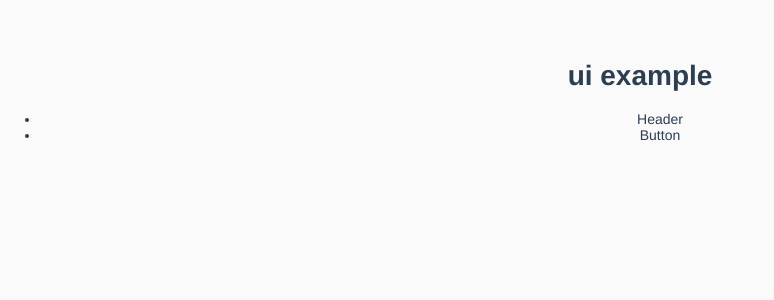
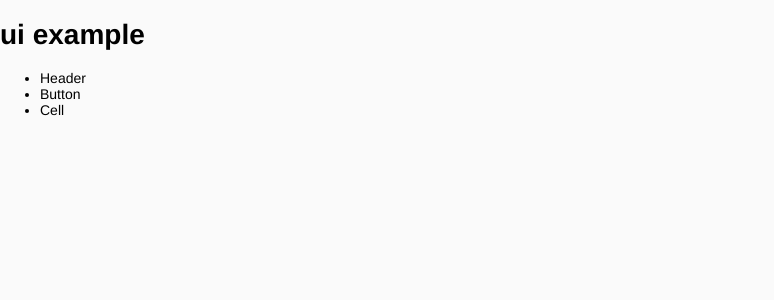
Before and after one commit to lily-white/js-daily-learning, a Vue app in the folder learn-mint-ui/: page /button in a window 1280 px wide. Shown: the top 300 px of the page, without its empty margins (0-774 px from the left). Built offline with nearby package versions, Linux system fonts and the light colour scheme.

Commit message:
start cell

```diff
--- a/learn-mint-ui/src/App.vue
+++ b/learn-mint-ui/src/App.vue
@@ -11,22 +11,16 @@ export default {
 </script>
 
 <style>
-#app {
-  font-family: 'Avenir', Helvetica, Arial, sans-serif;
-  -webkit-font-smoothing: antialiased;
-  -moz-osx-font-smoothing: grayscale;
-  text-align: center;
-  color: #2c3e50;
-  margin-top: 60px;
-}
-a {
-  text-decoration: none;
-  color: inherit;
-}
-button, input, optgroup, select, textarea {
-    color: inherit;
-    font: inherit;
+@reset-global mobile;
+
+ html, body {
+    background-color: #fafafa;
+    -webkit-overflow-scrolling: touch;
+    user-select: none;
+  }
+  body {
     margin: 0;
-    vertical-align: middle;
-}
+    font-size: 14px;
+    font-family: "Helvetica Neue", Helvetica, STHeiTi, Arial, sans-serif;
+  }
 </style>
--- a/learn-mint-ui/src/example/Example.vue
+++ b/learn-mint-ui/src/example/Example.vue
@@ -4,6 +4,7 @@
 		<ul>
 			<router-link to="/header" tag="li">Header</router-link>
 			<router-link to="/button" tag="li">Button</router-link>
+			<router-link to="/cell" tag="li">Cell</router-link>
 		</ul>
 	</div>
 
@@ -20,16 +21,5 @@ export default {
 </script>
 
 <style>
- @reset-global mobile;
 
- html, body {
-    background-color: #fafafa;
-    -webkit-overflow-scrolling: touch;
-    user-select: none;
-  }
-  body {
-  	margin: 0;
-    font-size: 14px;
-    font-family: "Helvetica Neue", Helvetica, STHeiTi, Arial, sans-serif;
-  }
 </style>
--- /dev/null
+++ b/learn-mint-ui/src/example/pages/cell.vue
@@ -0,0 +1,52 @@
+<template>
+	<div class="page-cell">
+		<a class="m-cell">
+			<div class="m-cell-wrapper">
+				<div class="m-cell-title">
+					<span class="m-cell-text">标题文字</span>
+				</div>
+				<div class="m-cell-value"></div>
+			</div>
+		</a>
+	</div>
+</template>
+<script>
+	export default {
+		name: 'Cell'
+	}
+</script>
+<style>
+@component page {
+	@descendent cell {
+	}
+}
+@component-namespace m {
+	@component cell {
+		background-color: #fff;
+		box-sizing: border-box;
+		color: inherit;
+		display: block;
+		min-height: 48px;
+		overflow: hidden;
+		position: relative;
+		text-decoration: none;
+
+		@descendent wrapper {
+			background-image: linear-gradient(180deg, #d9d9d9, #d9d9d9 50%, transparent 100%);
+			background-repeat: no-repeat;
+		    background-origin: content-box;
+		    background-position: top left;
+			background-size: 120% 1px;
+			padding: 0 10px;
+			display: flex;
+			align-items: center;
+			min-height: inherit;
+		    font-size: 16px;
+		    line-height: 1;
+		    box-sizing: border-box;
+		    overflow: hidden;
+		    width: 100%;
+		}
+	}
+}
+</style>
--- a/learn-mint-ui/src/router/index.js
+++ b/learn-mint-ui/src/router/index.js
@@ -3,6 +3,7 @@ import Router from 'vue-router'
 import Example from '@/example/Example.vue'
 import Header from '@/example/pages/header.vue'
 import Button from '@/example/pages/button.vue'
+import Cell from '@/example/pages/cell.vue'
 
 Vue.use(Router)
 
@@ -22,6 +23,11 @@ export default new Router({
       path: '/button',
       name: 'Button',
       component: Button
+    },
+    {
+      path: '/cell',
+      name: 'Cell',
+      component: Cell
     }
   ]
 })
```
